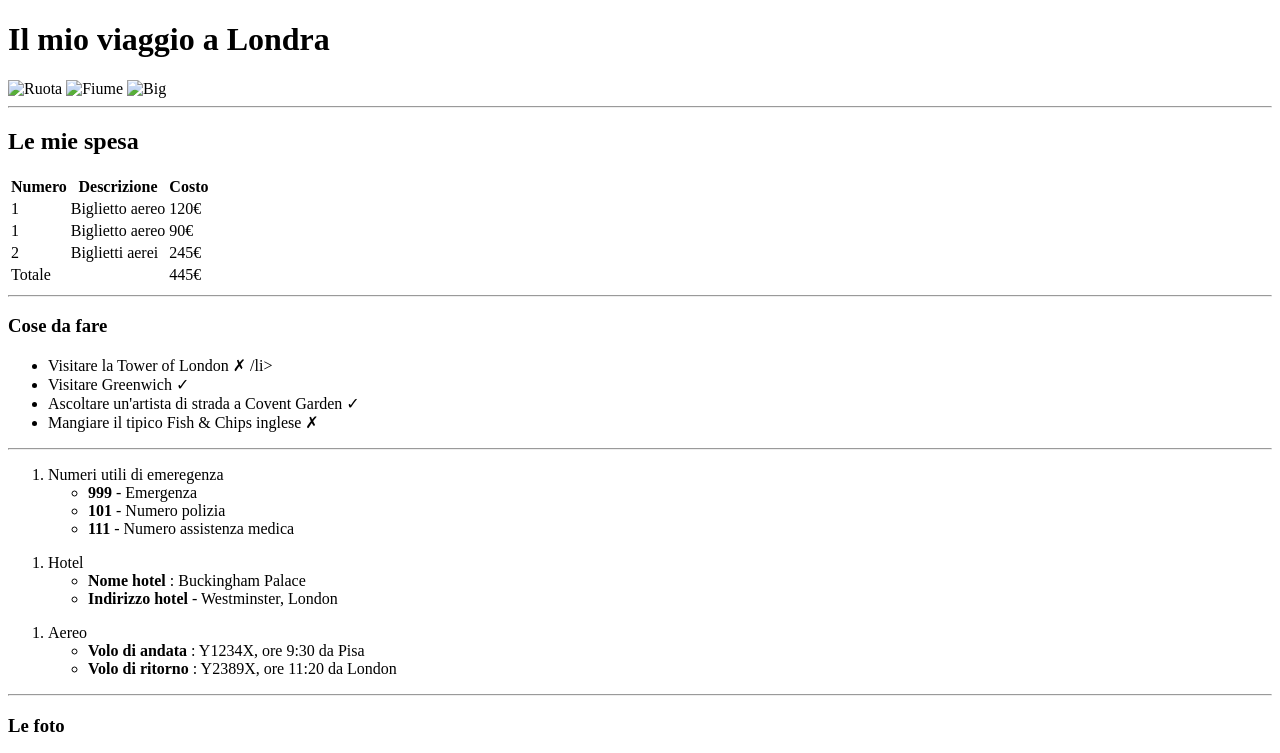
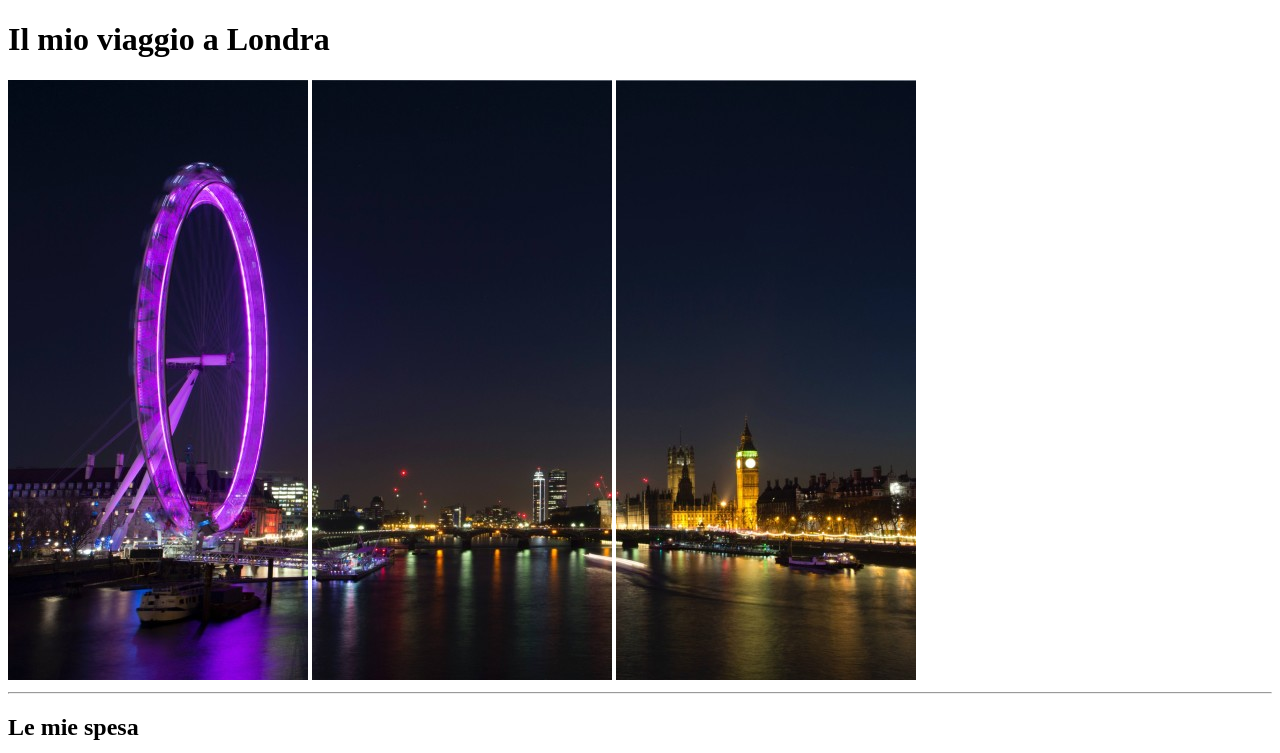
Before and after one commit to gabrieleggiusti/html-london-trip, a plain HTML site: page html-london-trip/index.html in a window 1280 px wide. Shown: the top 753 px of the page. Drawn offline with Linux system fonts and the light colour scheme; grey boxes are pictures that could not be loaded.

Commit message:
Update index.html

```diff
--- a/html-london-trip/index.html
+++ b/html-london-trip/index.html
@@ -11,9 +11,9 @@
 
   <header>
   <div class="gallery">
-    <img src="Ruota.jpg" alt="Ruota" title="Ruote">
-    <img src="Fiume.jpg" alt="Fiume" title="Fiume">
-    <img src="Big.jpg" alt="Big" title="Big">
+    <img src="img/Ruota.jpg" alt="Ruota" title="Ruote">
+    <img src="img/Fiume.jpg" alt="Fiume" title="Fiume">
+    <img src="img/Big.jpg" alt="Big" title="Big">
   </div>
 
   <hr>
```
